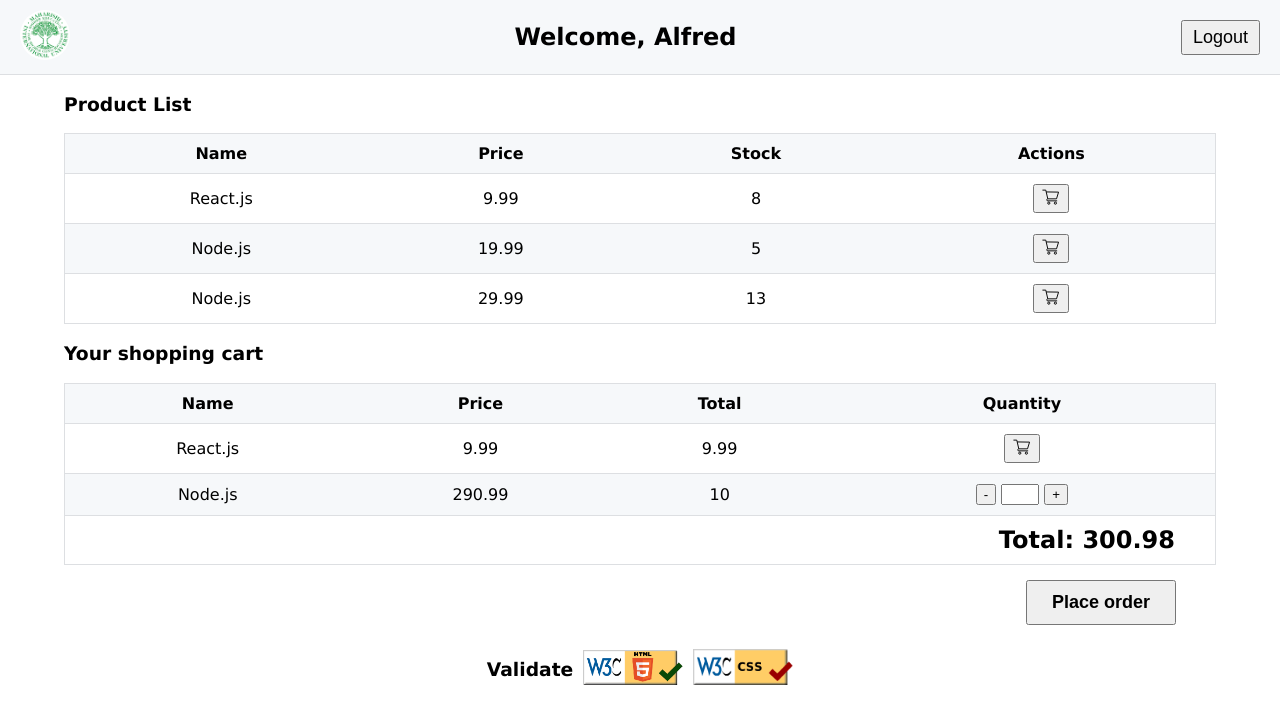
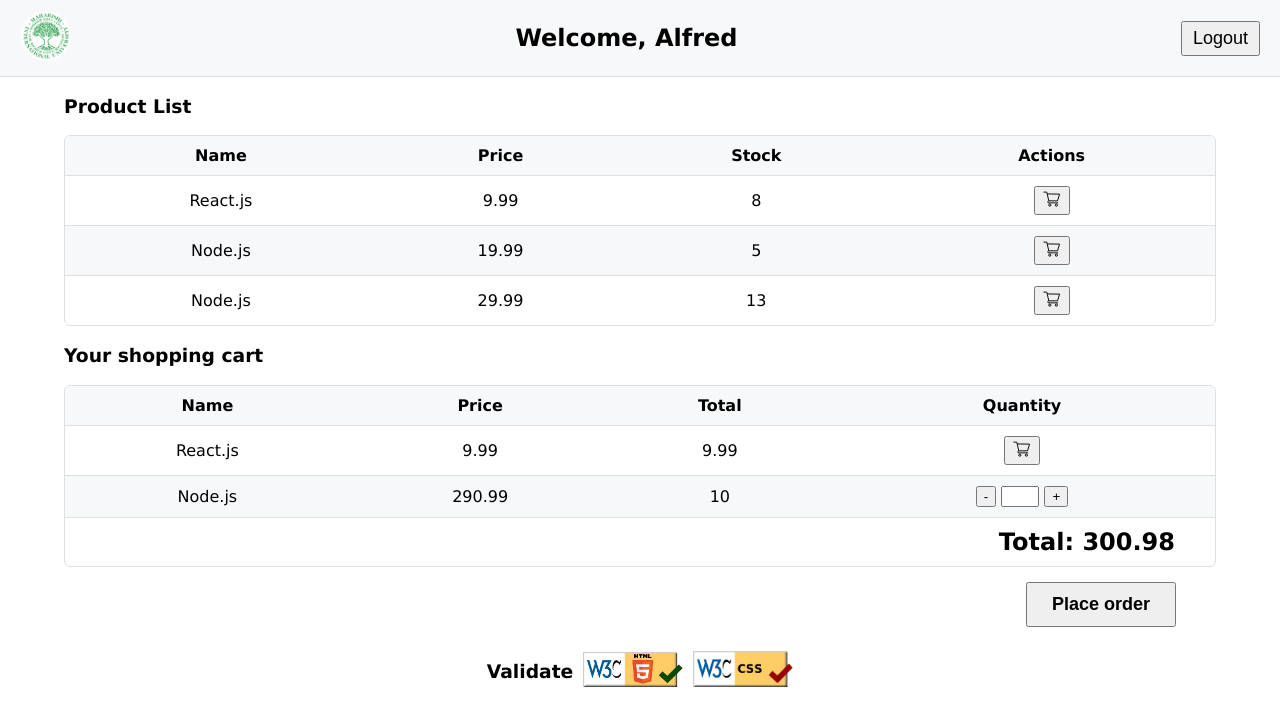
Before and after one commit to abboahene/WAP, a plain HTML site: page week1/html/lab-3-html/index.html in a window 1280 px wide. Drawn offline with Linux system fonts and the light colour scheme; files whose address does not match are found by name.

Commit message:
lab 3 update

```diff
--- a/week1/html/lab-3-html/index.html
+++ b/week1/html/lab-3-html/index.html
@@ -31,6 +31,7 @@
                     <th>Stock</th>
                     <th>Actions</th>
                 </thead>
+                <tbody>
                     <tr>
                         <td>React.js</td>
                         <td>9.99</td>
@@ -49,11 +50,13 @@
                         <td>13</td>
                         <td><button class="add-to-cart"></button></td>
                     </tr>
+                </tbody>
             </table>
         </section>
         <section>
             <h3>Your shopping cart</h3>
             <table>
+                </tbody>
                     <thead>
                         <th>Name</th>
                         <th>Price</th>
@@ -83,6 +86,7 @@
                             <span class="total-text">Total:</span> 300.98
                         </td>
                     </tr>
+                </tbody>
             </table>
             <div class="place-order-container">
                 <button class="place-order-btn">Place order</button>
@@ -92,14 +96,14 @@
         <section class="validators">
             <h3>Validate</h3>
             <a
-                href="https://validator.w3.org/nu/?doc=https%3A%2F%2Fabboahene.github.io%2FWAP%2Fweek1%2Fhtml%2Flab-2-html%2F"
+                href="https://validator.w3.org/nu/?doc=https%3A%2F%2Fabboahene.github.io%2FWAP%2Fweek1%2Fhtml%2Flab-3-html%2F"
             >
-                <img width="100" src="../../../assets/htmlchecker.png" alt="validate html">
+                <img width="100" src="./../../../assets/htmlchecker.png" alt="validate html">
             </a>
             <a
-                href="https://jigsaw.w3.org/css-validator/validator?uri=https%3A%2F%2Fabboahene.github.io%2FWAP%2Fweek1%2Fhtml%2Flab-2-html%2F&profile=css3svg&usermedium=all&warning=1&vextwarning=&lang=en"
+                href="https://jigsaw.w3.org/css-validator/validator?uri=https%3A%2F%2Fabboahene.github.io%2FWAP%2Fweek1%2Fhtml%2Flab-3-html%2F&profile=css3svg&usermedium=all&warning=1&vextwarning=&lang=en"
             >
-                <img width="100" src="../../../assets/css_checker.png" alt="validate html">
+                <img width="100" src="./../../../assets/css_checker.png" alt="validate html">
             </a>
         </section>
 
--- a/week1/html/lab-3-html/style.css
+++ b/week1/html/lab-3-html/style.css
@@ -22,6 +22,7 @@ header{
 }
 .logo-img{
     border-radius: 50%;
+    border: 1px solid var(--secondary);
     width: 50px;
 }
 
@@ -45,16 +46,37 @@ table{
     width: 100%;
     text-align: center;
     border: 1px solid var(--tertiary);
-    border-collapse: collapse;
+    border-collapse: separate;
+    border-spacing: 0;
+    border-radius: 6px;
 }
 
 thead{
     background-color: var(--secondary);
 }
 
+thead th:first-child{
+    border-top-left-radius: 6px;
+}
+thead th:last-child{
+    border-top-right-radius: 6px;
+}
+
 td, th{
     padding: 10px;
     border-bottom: 1px solid var(--tertiary);
+}
+
+table tr:last-child td{
+    border-bottom: none;
+}
+
+table tr:last-child td:first-child{
+    border-bottom-left-radius: 6px;
+}
+
+table tr:last-child td:last-child{
+    border-bottom-right-radius: 6px;
 }
 
 td.total{
```
Also changed, not shown: index.html (+1 -1 lines). Lines whose indentation alone changed are shown as unchanged.
